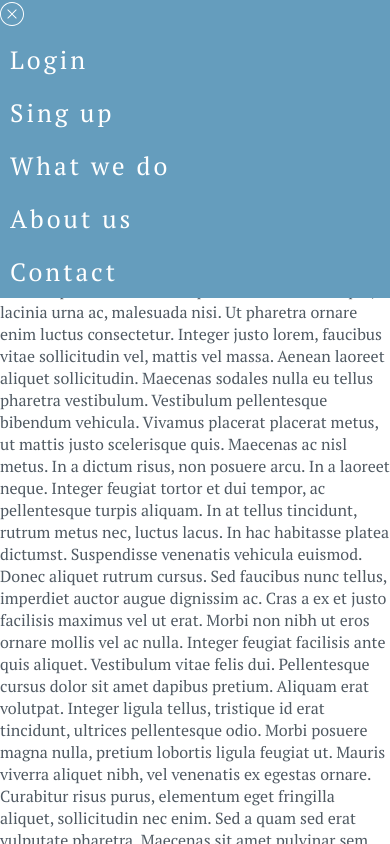
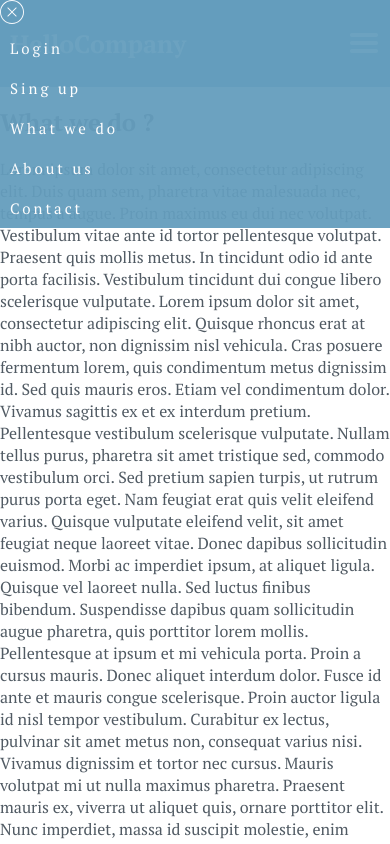
Before and after one commit to naimad96/jQuery-project, a plain HTML site: page index.html in a window 390 px wide. Both pictures are taken after a click on the icon 364 px from the left and 43 px from the top of the page. Shown: the top 844 px of the page. Drawn offline with Linux system fonts and the light colour scheme.

Commit message:
'fourth'

```diff
--- a/css/style.css
+++ b/css/style.css
@@ -1,4 +1,4 @@
-@media only screen and (min-width: 100px) and (max-width:500px) {
+@media only screen and (min-width: 100px) and (max-width:600px) {
     body {
         width: 100%;
         margin: 0 auto;
@@ -19,33 +19,59 @@
     h1{
       font-size: 25px;
     }
-    .logo-container{
+    .logo-container-opacity{
+      opacity: 0.9;
+      width: 100%;
+      top:0;
+      left: 0;
+      box-sizing: border-box;
+      position: fixed;
       background-color: #659dbd;
       display: flex;
       align-items: center;
       justify-content: space-between;
       padding: 10px;
+      -webkit-box-shadow: 0px 3px 36px -5px rgba(87,87,87,1);
+      -moz-box-shadow: 0px 3px 36px -5px rgba(87,87,87,1);
+      box-shadow: 0px 3px 36px -5px rgba(87,87,87,1);
+    }
+    .logo-container{
+      width: 100%;
+      box-sizing: border-box;
+      background-color: #659dbd;
+      display: flex;
+      align-items: center;
+      justify-content: space-between;
+      padding: 10px;
+      margin-bottom: 10px;
     }
     .logo-container svg{
       fill:white;
     }
+    .logo-container-opacity svg{
+      fill:white;
+    }
     /*Navigation*/
+    nav{
+      max-width: 100%;
+    }
     .navigation-list-hidden{
       display:none;
     }
     .navigation-list{
+      opacity: .95;
+      position:fixed;
+      top:0;
+      right: 0;
       width: 100%;
       background-color: #659dbd;
-      position: absolute;
-      top:0;
-      right: 0;
       display: flex;
       flex-direction: column;
       justify-content: center;
       list-style-type: none;
       margin: 0;
       padding: 0;
-      font-size:25px;
+      font-size:15px;
     }
     .navigation-list a{
       text-decoration: none;
@@ -56,12 +82,12 @@
       color:#303a41;
     }
     .navigation-list li{
+      white-space: nowrap;
+      overflow: hidden;
+      text-overflow: ellipsis;
       padding: 10px;
       letter-spacing: 3px;
 
-    }
-    .navigation-list:first-child{
-      margin-left: 100px;
     }
 
 
--- a/index.html
+++ b/index.html
@@ -32,18 +32,20 @@
     </div>
   </header>
   <main>
-    <p>Lorem ipsum dolor sit amet, consectetur adipiscing elit. Phasellus sed enim a tellus laoreet consectetur. Nulla efficitur sollicitudin fermentum. Morbi ullamcorper velit vitae nunc bibendum, vel efficitur ante rutrum. Fusce suscipit viverra lobortis. Aliquam et fringilla nisl, non pharetra dolor. Curabitur id diam eros. Curabitur eget est porttitor, tempus eros aliquam, ultrices ipsum. Vestibulum vel tristique sem, non tempus arcu. Pellentesque at libero ullamcorper, lacinia urna ac,     malesuada nisi. Ut pharetra ornare enim luctus consectetur. Integer justo lorem, faucibus vitae sollicitudin vel, mattis vel massa. Aenean laoreet aliquet sollicitudin. Maecenas sodales nulla eu tellus pharetra vestibulum. Vestibulum pellentesque bibendum vehicula.
-      Vivamus placerat placerat metus, ut mattis justo scelerisque quis. Maecenas ac nisl metus. In a dictum risus, non posuere arcu. In a laoreet neque. Integer feugiat tortor et dui tempor, ac pellentesque turpis aliquam. In at tellus tincidunt, rutrum metus nec, luctus lacus. In hac habitasse platea dictumst. Suspendisse venenatis vehicula euismod. Donec aliquet rutrum cursus. Sed faucibus nunc tellus, imperdiet auctor augue dignissim ac. Cras a ex et justo facilisis maximus vel ut erat. Morbi non nibh ut eros ornare mollis vel ac nulla. Integer feugiat facilisis ante quis aliquet. Vestibulum vitae felis dui. Pellentesque cursus dolor sit amet dapibus pretium. Aliquam erat volutpat.
-      Integer ligula tellus, tristique id erat tincidunt, ultrices pellentesque odio. Morbi posuere magna nulla, pretium lobortis ligula feugiat ut. Mauris viverra aliquet nibh, vel venenatis ex egestas ornare. Curabitur risus purus, elementum eget fringilla aliquet, sollicitudin nec enim. Sed a quam sed erat vulputate pharetra. Maecenas sit amet pulvinar sem. Cras sit amet magna metus. Maecenas finibus mauris bibendum nisl semper euismod. Duis porta vulputate libero posuere fermentum. Morbi tristique ac justo nec faucibus. Donec at nisi orci. Sed nisl ante, iaculis at augue ut, commodo hendrerit massa. Suspendisse varius euismod velit, at faucibus metus eleifend in. Nulla maximus feugiat sem sed venenatis.
-      Nulla facilisi. Suspendisse accumsan eget mauris et rhoncus. Sed semper, tortor ac porttitor vehicula, dolor arcu dapibus elit, ut porta nunc enim sit amet ante. Vivamus erat urna, ultrices vel ipsum ac, porta maximus sem. Curabitur gravida augue quis diam molestie fringilla. Etiam porttitor vel massa eget imperdiet. Pellentesque a maximus est. Aenean tortor nisl, bibendum ac tempor a, viverra ut ipsum. Duis mattis, nisi ac scelerisque porta, orci dolor porttitor nisi, eget maximus lacus ligula eget diam. Donec pulvinar lectus in tristique blandit. Maecenas sed lacus vel augue blandit pharetra. Class aptent taciti sociosqu ad litora torquent per conubia nostra, per inceptos himenaeos. Sed urna ante, rhoncus vitae congue sit amet, suscipit sit amet sapien. Nulla accumsan erat vel lectus scelerisque, consequat maximus nunc elementum. Orci varius natoque penatibus et magnis dis parturient montes, nascetur ridiculus mus.
-      Donec gravida lorem vitae dui luctus, sed ultricies urna feugiat. Integer ligula dui, mattis non sodales sit amet, aliquam sit amet sapien. Aliquam malesuada tellus magna, viverra euismod risus pretium vel. Phasellus egestas ligula eu neque interdum, quis varius mi fringilla. Maecenas non massa sed metus dignissim ornare in ut dolor. Nullam et aliquet turpis, nec luctus mi. Nam rhoncus diam id viverra tristique. Nullam facilisis, ante id consequat bibendum, nisi ipsum feugiat augue, id mattis tortor ligula a lacus. Suspendisse accumsan justo ut nunc pulvinar, tempus cursus felis auctor. In eget commodo ipsum. Aliquam non leo ipsum. Nullam in diam vitae velit luctus ullamcorper vel a neque.
-      Cras ornare sem libero, quis viverra massa tempus sit amet. Sed tincidunt dictum placerat. Nunc et massa vitae lacus commodo feugiat. Aliquam scelerisque vestibulum nulla nec luctus. Mauris neque augue, dignissim in varius sed, ornare at ex. Vivamus dapibus lorem sed quam venenatis tempus. Nunc semper fringilla felis nec accumsan. Donec at elit vel sem convallis dictum. Donec a massa ut odio placerat gravida. Nulla condimentum dapibus quam, ultricies scelerisque ligula mollis ut. Donec condimentum tortor non neque congue, sed ullamcorper massa venenatis. Sed convallis lacus vel turpis sollicitudin, et suscipit nunc efficitur. Proin nisl felis, aliquam ut dolor sit amet, convallis mattis lacus.
-      Nam eu tempus tortor, at elementum elit. Integer maximus eros urna, at gravida justo facilisis nec. Vestibulum ante arcu, lobortis eget arcu quis, sodales vestibulum nisi. Vivamus placerat mi lobortis risus interdum, ac consectetur magna congue. Nulla pharetra risus blandit erat elementum porta. Maecenas sapien eros, euismod non egestas vel, convallis vitae odio. Ut augue quam, placerat eu blandit in, consectetur in nisi. Vestibulum fermentum feugiat malesuada. Integer faucibus, leo in faucibus congue, est ipsum dapibus tellus, a faucibus ante magna nec orci. Ut fermentum fringilla mauris, quis luctus ante viverra id. Donec nisl nunc, malesuada sit amet convallis nec, consequat quis libero.
-      Proin in elementum quam, ut semper leo. Cras rutrum ullamcorper velit. Cras viverra, diam sed tincidunt pulvinar, sapien ipsum varius arcu, sit amet eleifend ipsum est at ligula. Donec posuere leo sed arcu viverra tristique. In vulputate, tellus eget posuere congue, lectus arcu laoreet nisl, sed posuere enim velit pellentesque purus. Vestibulum quis dolor lectus. Nulla facilisi. Ut cursus ac est vel cursus. Aenean ullamcorper eget eros eu vehicula. Nam eu sagittis dolor. Etiam viverra risus leo, vel egestas eros posuere a. Vestibulum pellentesque porta accumsan. Nunc blandit at felis vitae fermentum. Praesent faucibus mauris elit, at tincidunt elit tincidunt at. Nulla feugiat nisi quis tempor vestibulum. Sed ultricies vel neque pretium fringilla.
-      Maecenas eu ultricies erat. Donec porta posuere erat in pharetra. In enim justo, aliquet sit amet sapien eu, rhoncus pellentesque nibh. Cras est ipsum, semper quis odio eu, pretium hendrerit urna. Praesent auctor elementum lobortis. Vivamus eget neque et metus mattis maximus laoreet id magna. Quisque massa velit, cursus vel ultrices vel, efficitur fermentum enim. Pellentesque ut mollis sapien. Nam efficitur, sem eget pellentesque vestibulum, ante elit blandit dui, id congue sem elit accumsan libero. In hac habitasse platea dictumst. Etiam magna est, mattis id nibh ut, pellentesque accumsan nulla. In malesuada enim tellus, sed ullamcorper metus rhoncus eget. Vestibulum vestibulum sodales magna, sed feugiat metus sagittis eu.
-      Nam gravida sapien a libero tempus, ac faucibus velit hendrerit. Quisque eleifend dui augue, vel laoreet nulla posuere ac. Nunc vel erat at tellus tincidunt viverra. Pellentesque ipsum elit, vehicula pharetra tempus a, bibendum et justo. Suspendisse vulputate neque a neque mollis dapibus. Orci varius natoque penatibus et magnis dis parturient montes, nascetur ridiculus mus. Pellentesque ultricies ligula in egestas pretium. Class aptent taciti sociosqu ad litora torquent per conubia nostra, per inceptos himenaeos. Sed fermentum sapien et massa aliquet volutpat. Aenean et metus mauris. Sed luctus ullamcorper faucibus. Maecenas laoreet dignissim augue, in tincidunt orci luctus sed.
-</p>
+    <section id="what-we-do">
+      <h2>What we do ?</h2>
+      <p>Lorem ipsum dolor sit amet, consectetur adipiscing elit. Duis quam sem, pharetra vitae malesuada nec, tempus a augue. Proin maximus eu dui nec volutpat. Vestibulum vitae ante id tortor pellentesque volutpat. Praesent quis mollis metus. In tincidunt odio id ante porta facilisis. Vestibulum tincidunt dui congue libero scelerisque vulputate. Lorem ipsum dolor sit amet, consectetur adipiscing elit. Quisque rhoncus erat at nibh auctor, non dignissim nisl vehicula. Cras posuere fermentum lorem, quis condimentum metus dignissim id. Sed quis mauris eros. Etiam vel condimentum dolor. Vivamus sagittis ex et ex interdum pretium. Pellentesque vestibulum scelerisque vulputate.
+
+Nullam tellus purus, pharetra sit amet tristique sed, commodo vestibulum orci. Sed pretium sapien turpis, ut rutrum purus porta eget. Nam feugiat erat quis velit eleifend varius. Quisque vulputate eleifend velit, sit amet feugiat neque laoreet vitae. Donec dapibus sollicitudin euismod. Morbi ac imperdiet ipsum, at aliquet ligula. Quisque vel laoreet nulla. Sed luctus finibus bibendum.
+
+Suspendisse dapibus quam sollicitudin augue pharetra, quis porttitor lorem mollis. Pellentesque at ipsum et mi vehicula porta. Proin a cursus mauris. Donec aliquet interdum dolor. Fusce id ante et mauris congue scelerisque. Proin auctor ligula id nisl tempor vestibulum. Curabitur ex lectus, pulvinar sit amet metus non, consequat varius nisi. Vivamus dignissim et tortor nec cursus. Mauris volutpat mi ut nulla maximus pharetra. Praesent mauris ex, viverra ut aliquet quis, ornare porttitor elit. Nunc imperdiet, massa id suscipit molestie, enim purus sollicitudin quam, ac porttitor enim dolor a est.
+
+Cras consectetur mi et tortor tincidunt, in varius felis malesuada. Proin ac nunc vel odio lobortis consectetur nec vitae diam. Maecenas id justo finibus ipsum congue consequat sit amet a velit. Integer aliquam erat in nunc iaculis finibus. Praesent at placerat erat. Pellentesque rutrum blandit eros, sed porttitor turpis. Phasellus sollicitudin, dolor sit amet molestie pellentesque, massa turpis scelerisque enim, ornare laoreet nisi nisi sit amet mauris. In non odio tincidunt, vehicula neque ut, gravida lacus.
+
+Cras sagittis ultricies mauris id aliquet. Morbi varius tincidunt diam. Aenean ultricies dolor id mi fermentum ultricies. Mauris id hendrerit augue. Class aptent taciti sociosqu ad litora torquent per conubia nostra, per inceptos himenaeos. Sed vehicula nibh eget commodo dignissim. Ut accumsan scelerisque laoreet.</p>
+    </secion>
   </main>
+
 
 
   <!--<form class="login-form-hidden">
--- a/js/jquery.js
+++ b/js/jquery.js
@@ -1,8 +1,22 @@
 let menuIcon = $('.menu-icon');
-
+let scroll = window.scrollTop;
+//Menu icon animation
 menuIcon.on('click',function(){
-  $(".navigation-list-hidden").animate({ width: 'toggle' },200).attr('class','navigation-list');
+  $(".navigation-list-hidden").slideDown(600)/*.animate({width:'toggle'},600)*/.attr('class','navigation-list');
 });
 $('.close-icon').on('click',function(){
-  $('.navigation-list').animate({ width: 'toggle' },200).attr('class','navigation-list-hidden');
+  $('.navigation-list').animate({width:'toggle'},600);
+  setTimeout(
+    function(){
+      $('.navigation-list').attr('class','navigation-list-hidden');
+    },1100);
 });
+ $(window).scroll(function(){
+   let scrollV = $(window).scrollTop();
+   if(scrollV > 100){
+         $('.logo-container').attr('class','logo-container-opacity');
+       }else{
+         $('.logo-container-opacity').attr('class','logo-container');
+
+       }
+ });
```
